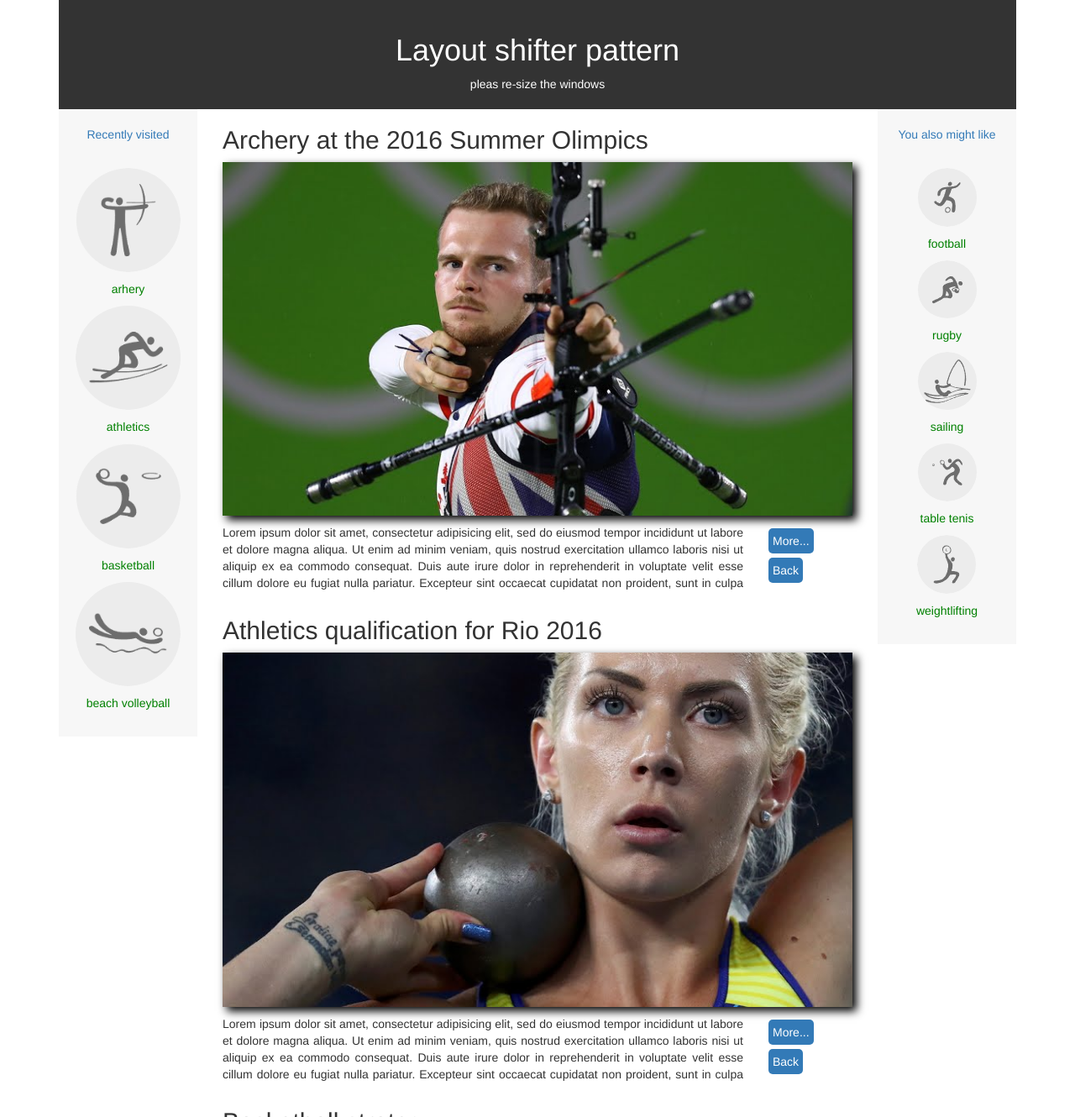
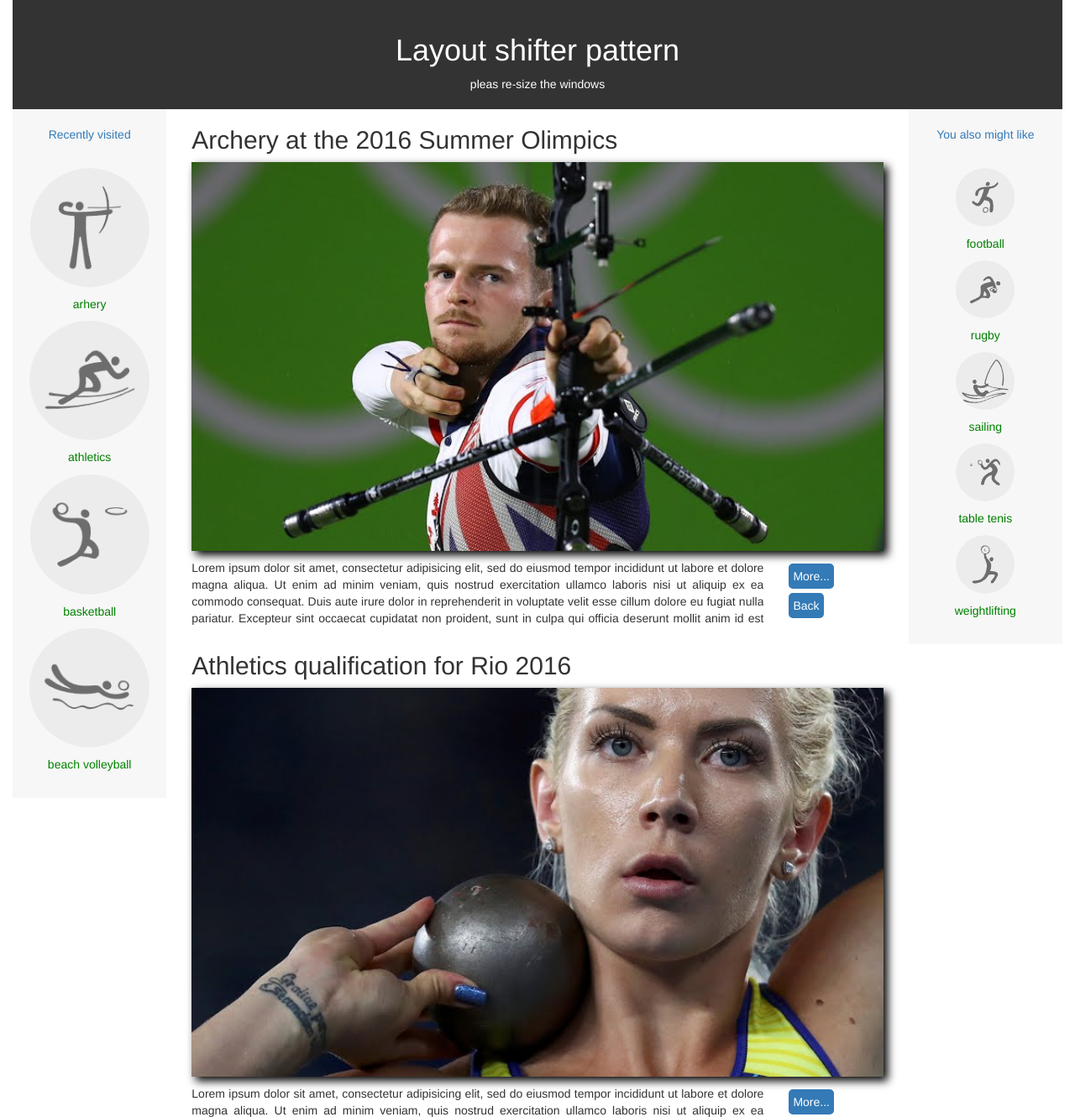
Before and after one commit to ivan13711/boot, a plain HTML site: page index.html in a window 1280 px wide. Shown: the top 1330 px of the page at 84% size. Drawn offline with nearby package versions, Linux system fonts and the light colour scheme.

Commit message:
homework_bootstrap_v2

```diff
--- a/bootstrap.html
+++ b/index.html
@@ -12,15 +12,15 @@
 
     <!-- Latest compiled and minified JavaScript -->
     <script src="https://stackpath.bootstrapcdn.com/bootstrap/3.4.1/js/bootstrap.min.js" integrity="sha384-aJ21OjlMXNL5UyIl/XNwTMqvzeRMZH2w8c5cRVpzpU8Y5bApTppSuUkhZXN0VxHd" crossorigin="anonymous"></script>
-    <link rel="stylesheet" href="boot.css">
+    <link rel="stylesheet" href="style.css">
     <title> Адаптивная верстка</title>
 </head>
 
 <body>
-    <div class="container">
-        <header class="fixed-top">
-            <h1>Layout shifter pattern</h1>
-            <p> pleas re-size the windows</p>
+    <div class="container-fluid">
+        <header >
+            <h1 class="text-center">Layout shifter pattern</h1>
+            <p class="text-center"> pleas re-size the windows</p>
         </header>
         <main>
             <div class="row">
@@ -71,34 +71,34 @@
             <div class="row">
                 <div class=" col-lg-8 col-lg-push-2 col-md-8 col-sm-8 col-sm-push-4 col-xs-12 ">
 
-                    <article class="arhery" id="arher" id="noarher">
+                    <article class="arhery " id="arher" id="noarher">
                         <h2>  Archery at the 2016 Summer Olimpics</h2>
-                        <img class="img-responsive" src="img/arch.jpg" alt=" Archery">
-                        <div class="list row  ">
-                            <div class=" col-lg-10 col-md-10 col-sm-10  col-xs-12">
+                        <img class="img-responsive " src="img/arch.jpg" alt=" Archery">
+                        <div class=" row  ">
+                            <div class=" col-sm-10   col-xs-12">
                                 <p class="text-justify "> Lorem ipsum dolor sit amet, consectetur adipisicing elit, sed do eiusmod tempor incididunt ut labore et dolore magna aliqua. Ut enim ad minim veniam, quis nostrud exercitation ullamco laboris nisi ut aliquip ex ea commodo consequat. Duis aute irure dolor in reprehenderit in voluptate velit esse cillum dolore eu fugiat nulla pariatur. Excepteur sint occaecat cupidatat non proident, sunt in culpa qui officia deserunt mollit anim id est laborum.Lorem ipsum dolor sit amet, consectetur adipisicing elit, sed do eiusmod tempor incididunt ut labore et dolore magna aliqua. Ut enim ad minim veniam, quis nostrud exercitation ullamco laboris nisi ut aliquip ex ea commodo consequat. Duis aute irure dolor in reprehenderit in voluptate velit esse cillum dolore eu fugiat nulla pariatur. Excepteur sint occaecat cupidatat non proident, sunt in culpa qui officia deserunt mollit anim id est laborum.Lorem ipsum dolor sit amet, consectetur adipisicing elit, sed do eiusmod tempor incididunt ut labore et dolore magna aliqua. Ut enim ad minim veniam, quis nostrud exercitation ullamco laboris nisi ut aliquip ex ea commodo consequat. Duis aute irure dolor in reprehenderit in voluptate velit esse cillum dolore eu fugiat nulla pariatur. Excepteur sint occaecat cupidatat non proident, sunt in culpa qui officia deserunt mollit anim id est laborum.
                                 </p>
-                            </div>
-                            <div class="col-lg-2 col-md-2 col-sm-2  col-xs-2">
+                            </div >
+                            <div class=" col-xs-2">
                                 <a href="#arher">More...</a>
                             </div>
-                            <div class="col-lg-2 col-md-2 col-sm-2  col-xs-2">
-                                <a href="#noarher" class="bottom"> Back </a>
+                            <div class=" col-xs-2">
+                                <a href="#noarher" > Back </a>
                             </div>
                         </div>
                     </article>
                     <article class="atllet" id="atlet" id="noatlet">
                         <h2>  Athletics qualification for Rio 2016</h2>
                         <img class="img-responsive" src="img/atllet.jpg" alt=" atllet">
-                        <div class="list row  ">
-                            <div class=" col-lg-10 col-md-10 col-sm-10  col-xs-12">
+                        <div class="row ">
+                            <div class="col-sm-10   col-xs-12">
                                 <p class="text-justify "> Lorem ipsum dolor sit amet, consectetur adipisicing elit, sed do eiusmod tempor incididunt ut labore et dolore magna aliqua. Ut enim ad minim veniam, quis nostrud exercitation ullamco laboris nisi ut aliquip ex ea commodo consequat. Duis aute irure dolor in reprehenderit in voluptate velit esse cillum dolore eu fugiat nulla pariatur. Excepteur sint occaecat cupidatat non proident, sunt in culpa qui officia deserunt mollit anim id est laborum.Lorem ipsum dolor sit amet, consectetur adipisicing elit, sed do eiusmod tempor incididunt ut labore et dolore magna aliqua. Ut enim ad minim veniam, quis nostrud exercitation ullamco laboris nisi ut aliquip ex ea commodo consequat. Duis aute irure dolor in reprehenderit in voluptate velit esse cillum dolore eu fugiat nulla pariatur. Excepteur sint occaecat cupidatat non proident, sunt in culpa qui officia deserunt mollit anim id est laborum.Lorem ipsum dolor sit amet, consectetur adipisicing elit, sed do eiusmod tempor incididunt ut labore et dolore magna aliqua. Ut enim ad minim veniam, quis nostrud exercitation ullamco laboris nisi ut aliquip ex ea commodo consequat. Duis aute irure dolor in reprehenderit in voluptate velit esse cillum dolore eu fugiat nulla pariatur. Excepteur sint occaecat cupidatat non proident, sunt in culpa qui officia deserunt mollit anim id est laborum.
                                 </p>
                             </div>
-                            <div class="col-lg-2 col-md-2 col-sm-2  col-xs-2">
+                            <div class="  col-xs-2">
                                 <a href="#atlet">More...</a>
                             </div>
-                            <div class="col-lg-2 col-md-2 col-sm-2  col-xs-2">
+                            <div class="  col-xs-2">
                                 <a href="#noatlet" class="bottom"> Back </a>
                             </div>
                         </div>
@@ -106,15 +106,15 @@
                     <article class="basket" id="basket" id="nobasket">
                         <h2>  Basketball strategy</h2>
                         <img class="img-responsive" src="img/basket.jpg" alt=" basket">
-                        <div class="list row  ">
-                            <div class=" col-lg-10 col-md-10 col-sm-10  col-xs-12">
+                        <div class=" row  ">
+                            <div class=" col-sm-10  col-xs-12">
                                 <p class="text-justify "> Lorem ipsum dolor sit amet, consectetur adipisicing elit, sed do eiusmod tempor incididunt ut labore et dolore magna aliqua. Ut enim ad minim veniam, quis nostrud exercitation ullamco laboris nisi ut aliquip ex ea commodo consequat. Duis aute irure dolor in reprehenderit in voluptate velit esse cillum dolore eu fugiat nulla pariatur. Excepteur sint occaecat cupidatat non proident, sunt in culpa qui officia deserunt mollit anim id est laborum.Lorem ipsum dolor sit amet, consectetur adipisicing elit, sed do eiusmod tempor incididunt ut labore et dolore magna aliqua. Ut enim ad minim veniam, quis nostrud exercitation ullamco laboris nisi ut aliquip ex ea commodo consequat. Duis aute irure dolor in reprehenderit in voluptate velit esse cillum dolore eu fugiat nulla pariatur. Excepteur sint occaecat cupidatat non proident, sunt in culpa qui officia deserunt mollit anim id est laborum.Lorem ipsum dolor sit amet, consectetur adipisicing elit, sed do eiusmod tempor incididunt ut labore et dolore magna aliqua. Ut enim ad minim veniam, quis nostrud exercitation ullamco laboris nisi ut aliquip ex ea commodo consequat. Duis aute irure dolor in reprehenderit in voluptate velit esse cillum dolore eu fugiat nulla pariatur. Excepteur sint occaecat cupidatat non proident, sunt in culpa qui officia deserunt mollit anim id est laborum.
                                 </p>
                             </div>
-                            <div class="col-lg-2 col-md-2 col-sm-2  col-xs-2">
+                            <div class="col-xs-2">
                                 <a href="#basket">More...</a>
                             </div>
-                            <div class="col-lg-2 col-md-2 col-sm-2  col-xs-2">
+                            <div class="col-xs-2">
                                 <a href="#nobasket" class="bottom"> Back </a>
                             </div>
                         </div>
@@ -122,15 +122,15 @@
                     <article class="vol" id="vol" id="novol">
                         <h2>  Beach Volleyball - how to get in shape?</h2>
                         <img class="img-responsive" src="img/vol.jpg" alt=" Volleyball">
-                        <div class="list row  ">
-                            <div class=" col-lg-10 col-md-10 col-sm-10  col-xs-12">
+                        <div class="row ">
+                            <div class=" col-sm-10  col-xs-12">
                                 <p class="text-justify "> Lorem ipsum dolor sit amet, consectetur adipisicing elit, sed do eiusmod tempor incididunt ut labore et dolore magna aliqua. Ut enim ad minim veniam, quis nostrud exercitation ullamco laboris nisi ut aliquip ex ea commodo consequat. Duis aute irure dolor in reprehenderit in voluptate velit esse cillum dolore eu fugiat nulla pariatur. Excepteur sint occaecat cupidatat non proident, sunt in culpa qui officia deserunt mollit anim id est laborum.Lorem ipsum dolor sit amet, consectetur adipisicing elit, sed do eiusmod tempor incididunt ut labore et dolore magna aliqua. Ut enim ad minim veniam, quis nostrud exercitation ullamco laboris nisi ut aliquip ex ea commodo consequat. Duis aute irure dolor in reprehenderit in voluptate velit esse cillum dolore eu fugiat nulla pariatur. Excepteur sint occaecat cupidatat non proident, sunt in culpa qui officia deserunt mollit anim id est laborum.Lorem ipsum dolor sit amet, consectetur adipisicing elit, sed do eiusmod tempor incididunt ut labore et dolore magna aliqua. Ut enim ad minim veniam, quis nostrud exercitation ullamco laboris nisi ut aliquip ex ea commodo consequat. Duis aute irure dolor in reprehenderit in voluptate velit esse cillum dolore eu fugiat nulla pariatur. Excepteur sint occaecat cupidatat non proident, sunt in culpa qui officia deserunt mollit anim id est laborum.
                                 </p>
                             </div>
-                            <div class="col-lg-2 col-md-2 col-sm-2  col-xs-2">
+                            <div class="  col-xs-2">
                                 <a href="#vol">More...</a>
                             </div>
-                            <div class="col-lg-2 col-md-2 col-sm-2  col-xs-2">
+                            <div class="col-lg-2  col-xs-2">
                                 <a href="#novol" class="bottom"> Back </a>
                             </div>
                         </div>
@@ -181,34 +181,34 @@
                             <ul>
                                 <li>
                                     <p>
-                                        <a href="https://www.football.by/"> <img src="img/football.png" alt="football"> </a>
+                                        <a href="https://www.football.by/"> <img class="img-responsive" src="img/football.png" alt="football"> </a>
                                     </p>
                                     <p><a href="https://www.football.by/"> football</a> </p>
                                 </li>
                                 <li>
                                     <p>
-                                        <a href="https://rugby.ru/"> <img src="img/rugby.png" alt="rugby"> </a>
+                                        <a href="https://rugby.ru/"> <img class="img-responsive" src="img/rugby.png" alt="rugby"> </a>
                                     </p>
                                     <p><a href="https://rugby.ru/"> rugby</a> </p>
                                 </li>
 
                                 <li>
                                     <p>
-                                        <a href="https://croatia.hr/ru-RU/experiences/active/sport-fishing"> <img src="img/sailing.png" alt="sailing"> </a>
+                                        <a href="https://croatia.hr/ru-RU/experiences/active/sport-fishing"> <img  class="img-responsive" src="img/sailing.png" alt="sailing"> </a>
                                     </p>
                                     <p><a href="https://croatia.hr/ru-RU/experiences/active/sport-fishing"> sailing</a> </p>
                                 </li>
 
                                 <li>
                                     <p>
-                                        <a href="http://tabletennis.by"> <img src="img/table_tenis.png" alt="table_tenis"> </a>
+                                        <a href="http://tabletennis.by"> <img class="img-responsive" src="img/table_tenis.png" alt="table_tenis"> </a>
                                     </p>
                                     <p><a href="http://tabletennis.by"> table tenis</a> </p>
                                 </li>
 
                                 <li>
                                     <p>
-                                        <a href="https://mhealth.ru/form/girevoj_sport_6_uprazhnenij_ot_odnogo_iz_luchshih_trenerov_anglii/"> <img src="img/weightlifting.png" alt="weightlifting"> </a>
+                                        <a href="https://mhealth.ru/form/girevoj_sport_6_uprazhnenij_ot_odnogo_iz_luchshih_trenerov_anglii/"> <img class="img-responsive" src="img/weightlifting.png" alt="weightlifting"> </a>
                                     </p>
                                     <p><a href="https://mhealth.ru/form/girevoj_sport_6_uprazhnenij_ot_odnogo_iz_luchshih_trenerov_anglii/"> weightlifting</a> </p>
                                 </li>
@@ -222,8 +222,8 @@
 
         </main>
 
-        <footer class="fixed-bottom">
-            <h1>Footer</h1>
+        <footer >
+            <h1 class="text-center">Footer</h1>
         </footer>
     </div>
 
--- a/boot.css
+++ b/style.css
@@ -1,10 +1,11 @@
 header {
 	background: #333333;
 	color: white;
-	text-align: center;
+
 	padding-top: 20px;
 	padding-bottom: 10px;
 }
+
 
 li {
 	list-style-type: none;
@@ -50,6 +51,7 @@ nav img {
 
 .img-responsive {
 	display: inline;
+
 }
 
 .coll_1 {
@@ -92,6 +94,7 @@ nav img {
 article p {
 	overflow: hidden;
 	height: 80px;
+
 }
 
 article a {
@@ -107,6 +110,8 @@ article a {
 article img {
 	margin-bottom: 10px;
 	box-shadow: 5px 5px 10px 0px black;
+	width: 1000%;
+
 }
 
 #arher:target p,
@@ -117,14 +122,14 @@ article img {
 	height: auto;
 }
 
-#noarher #noatlet #nobasket #novol:target {
+#noarher, #noatlet, #nobasket, #novol:target {
 	overflow: hidden;
 	height: 80px;
 }
 
 footer {
 	background: #333333;
-	text-align: center;
+
 	color: white;
 	padding: 10px;
 }
```
